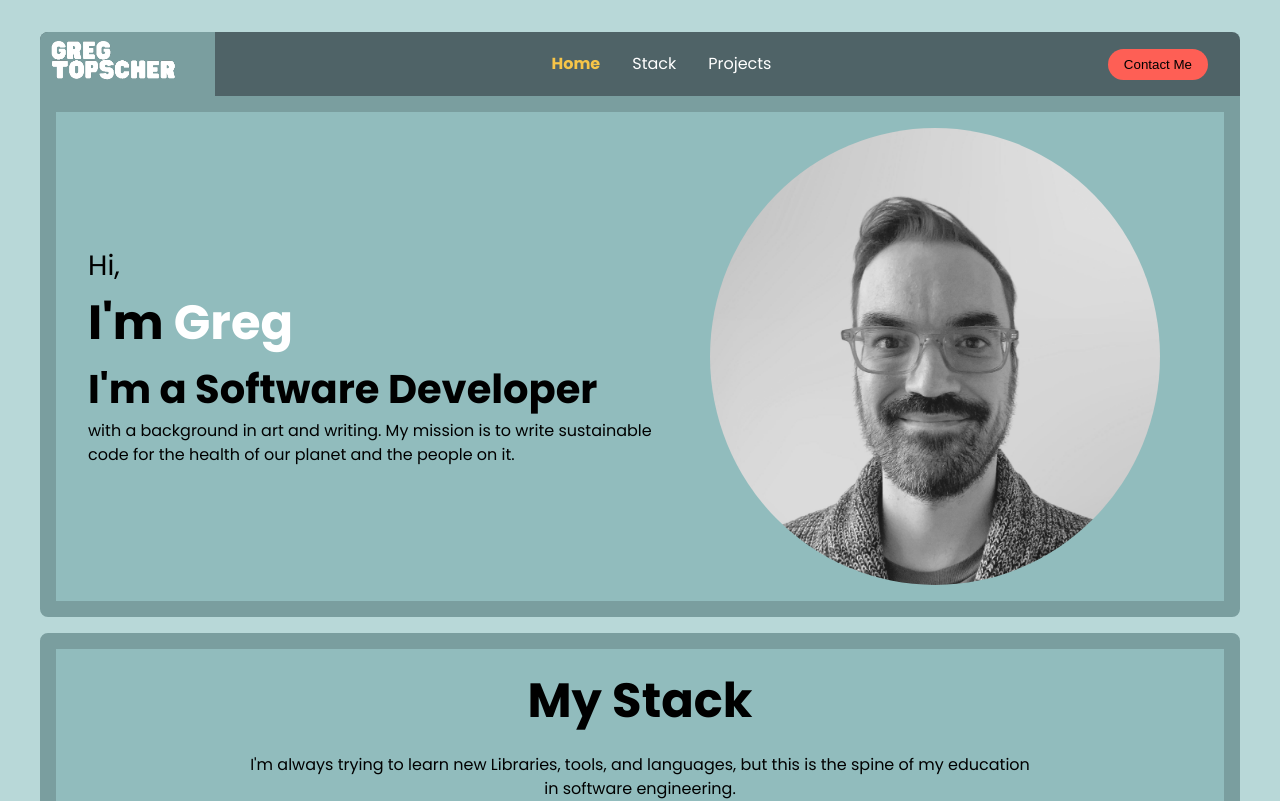
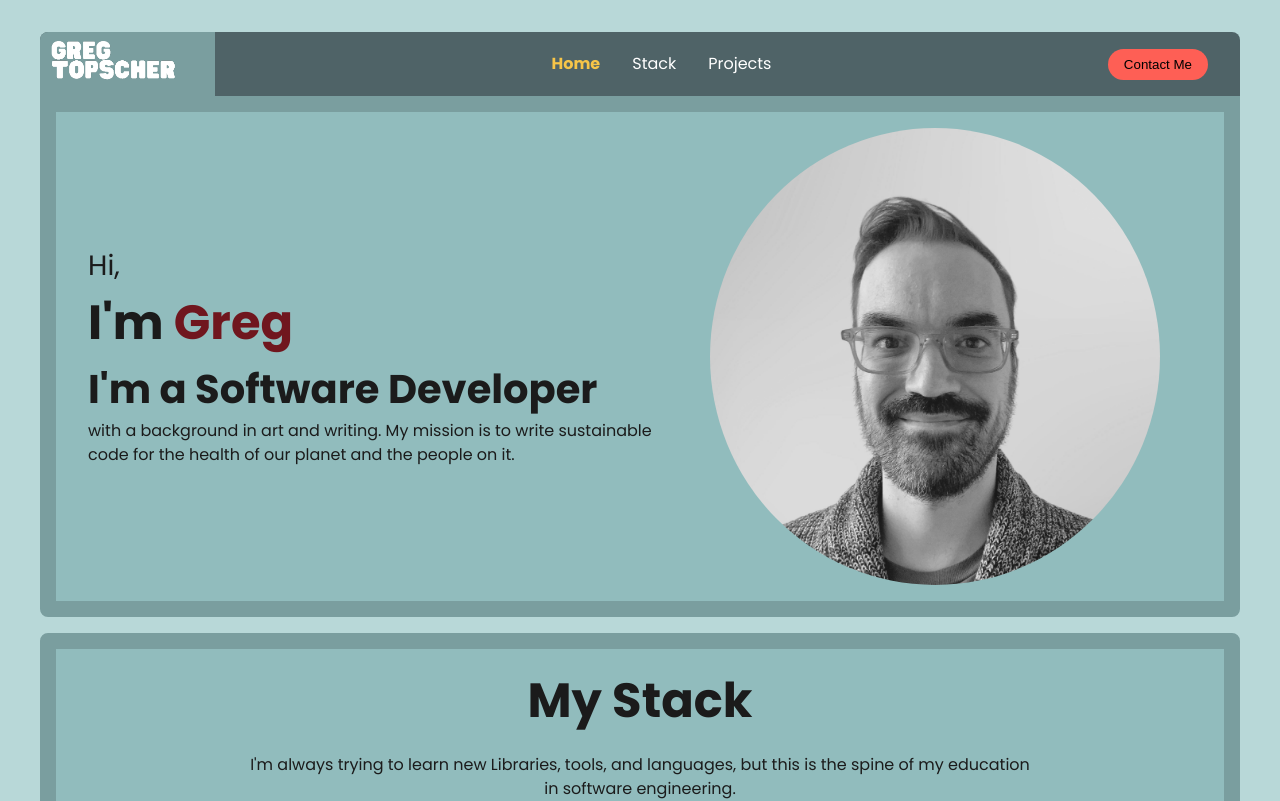
Before and after one commit to cozyfestiv/dev-portfolio, a React (Vite) app: page / in a window 1280 px wide. Shown: the top 801 px of the page. Built offline with nearby package versions, Linux system fonts and the light colour scheme.

Commit message:
adjusted font color for main text

```diff
--- a/src/App.css
+++ b/src/App.css
@@ -6,7 +6,7 @@
   text-align: center;
   display: flex;
   flex-direction: column;
-  color: black;
+  color: #1b1b1b;
 }
 
 button {
--- a/src/components/Intro/intro.css
+++ b/src/components/Intro/intro.css
@@ -38,7 +38,7 @@
 }
 
 .intro-name {
-  color: white;
+  color: #70161e;
 }
 
 .intro-text {
```
